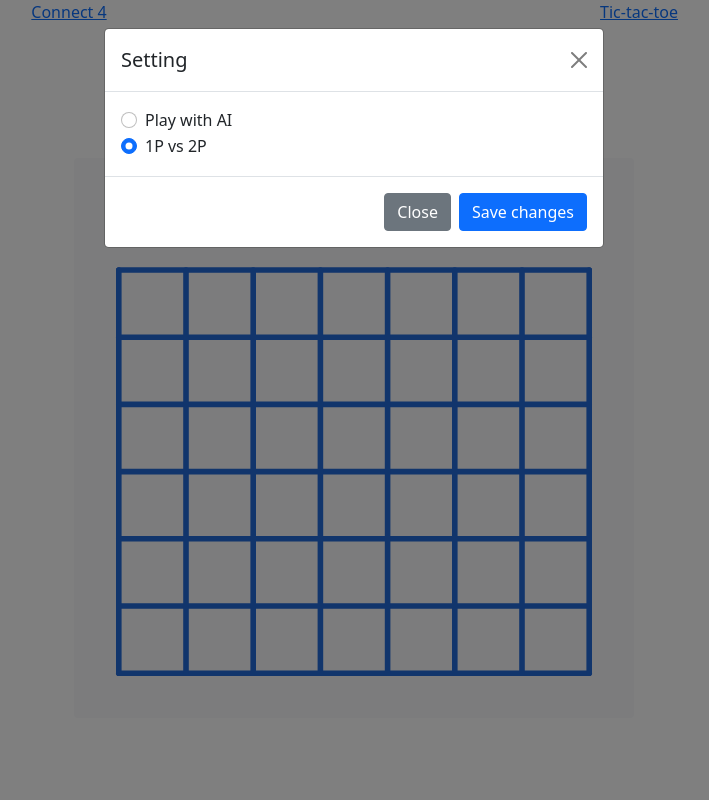
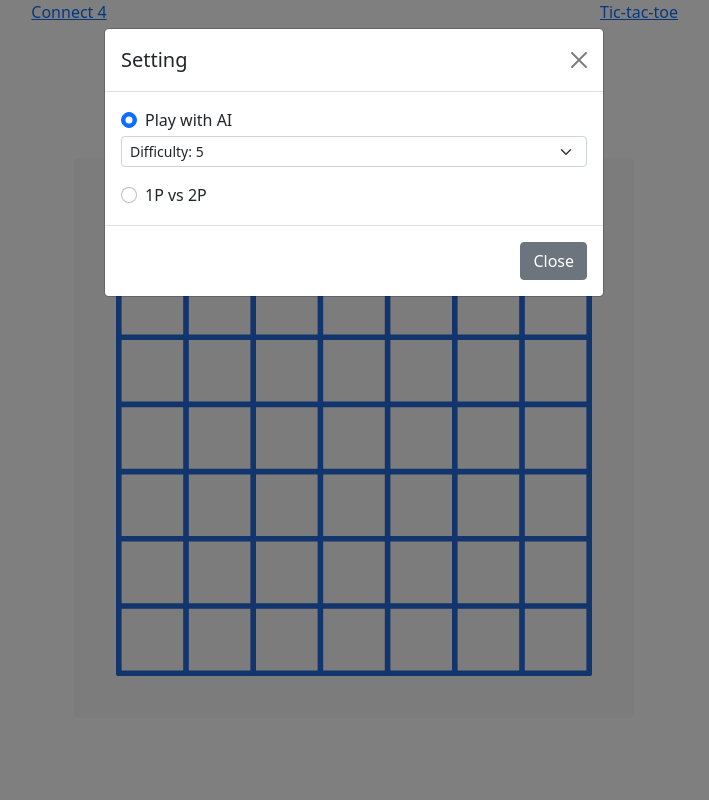
Before and after one commit to Mark-YH/minimax, a Django app: page /connect4/ in a window 1280 px wide, after a click on "Setting". Shown: the whole page, without its empty margins (286-995 px from the left). Run offline with Django 3.2, Linux system fonts and the light colour scheme; some libraries are stand-ins or nearby versions.

Commit message:
completed setting dialog

```diff
--- a/static/js/connect4.js
+++ b/static/js/connect4.js
@@ -5,6 +5,10 @@ let is_player_turn = true
 window.onload = init;
 window.onresize = setSize;
 
+let Setting = {
+    mode: 'ai',
+    difficulty: 5,
+};
 
 let animation = function (target, y_index) {
     anime({
@@ -116,7 +120,7 @@ svg.addEventListener('mousemove', function (evt) {
         circle.setAttributeNS(null, 'r', "5");
         svg.appendChild(circle);
     }
-}, false);
+});
 
 svg.addEventListener('click', function (evt) {
     let loc = cursorPoint(evt);
@@ -125,7 +129,7 @@ svg.addEventListener('click', function (evt) {
         put_chess(get_x_index(loc), 5);
         is_player_turn = false;
     }
-}, false);
+});
 
 document.getElementById('newGame').addEventListener('click', function () {
     is_player_turn = true;
@@ -136,4 +140,17 @@ document.getElementById('newGame').addEventListener('click', function () {
         document.getElementById('debug').innerHTML = res.data['data']['move'];
         console.log(res.data);
     })
-}, false);
+});
+
+document.querySelector('#settingModal').addEventListener('change', function () {
+    let radios = document.querySelectorAll('[name=mode]');
+    if (radios[0].checked) {
+        document.querySelector('#difficulty').removeAttribute('disabled');
+        Setting.mode = 'ai';
+        Setting.difficulty = document.querySelector('#difficulty').value;
+    } else if (radios[1].checked) {
+        document.querySelector('#difficulty').setAttribute('disabled', 'true');
+        Setting.mode = 'player';
+        Setting.difficulty = undefined;
+    }
+})
--- a/templates/setting.html
+++ b/templates/setting.html
@@ -7,21 +7,25 @@
       </div>
       <div class="modal-body">
         <div class="form-check">
-          <input class="form-check-input" type="radio" name="ai" id="flexRadioDefault1">
-          <label class="form-check-label" for="flexRadioDefault1">
-            Play with AI
-          </label>
+          <input class="form-check-input" type="radio" name="mode" id="ai_mode" checked>
+          <label class="form-check-label" for="ai_mode">Play with AI</label>
         </div>
+        <select id="difficulty" class="form-select form-select-sm mt-1 mb-3">
+          <option value="4">Difficulty: 4</option>
+          <option selected value="5">Difficulty: 5</option>
+          <option value="6">Difficulty: 6</option>
+          <option value="7">Difficulty: 7</option>
+          <option value="8">Difficulty: 8</option>
+        </select>
         <div class="form-check">
-          <input class="form-check-input" type="radio" name="2player" id="flexRadioDefault2" checked>
-          <label class="form-check-label" for="flexRadioDefault2">
+          <input class="form-check-input" type="radio" name="mode" id="player2_mode">
+          <label class="form-check-label" for="player2_mode">
             1P vs 2P
           </label>
         </div>
       </div>
       <div class="modal-footer">
         <button type="button" class="btn btn-secondary" data-bs-dismiss="modal">Close</button>
-        <button type="button" class="btn btn-primary">Save changes</button>
       </div>
     </div>
   </div>
```
